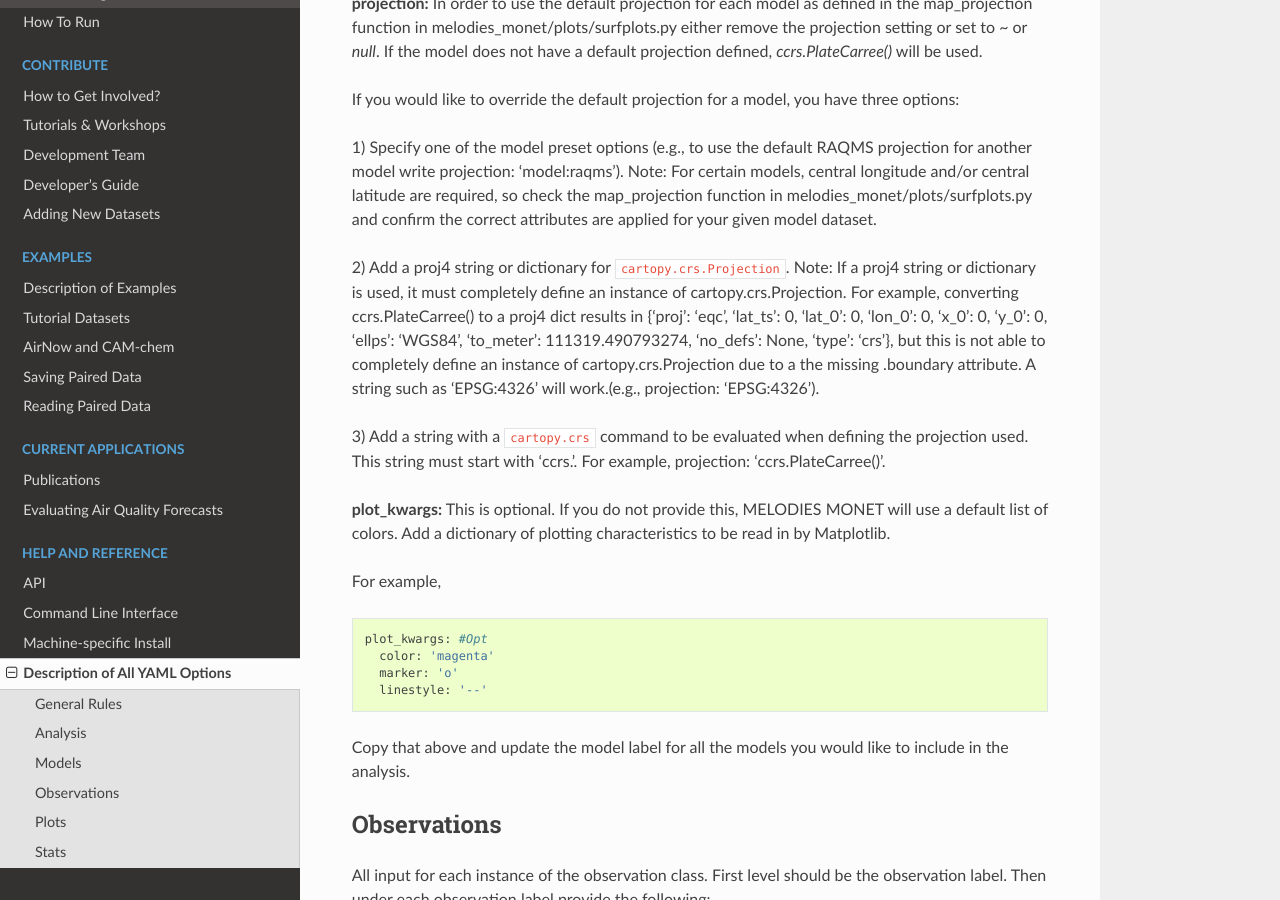
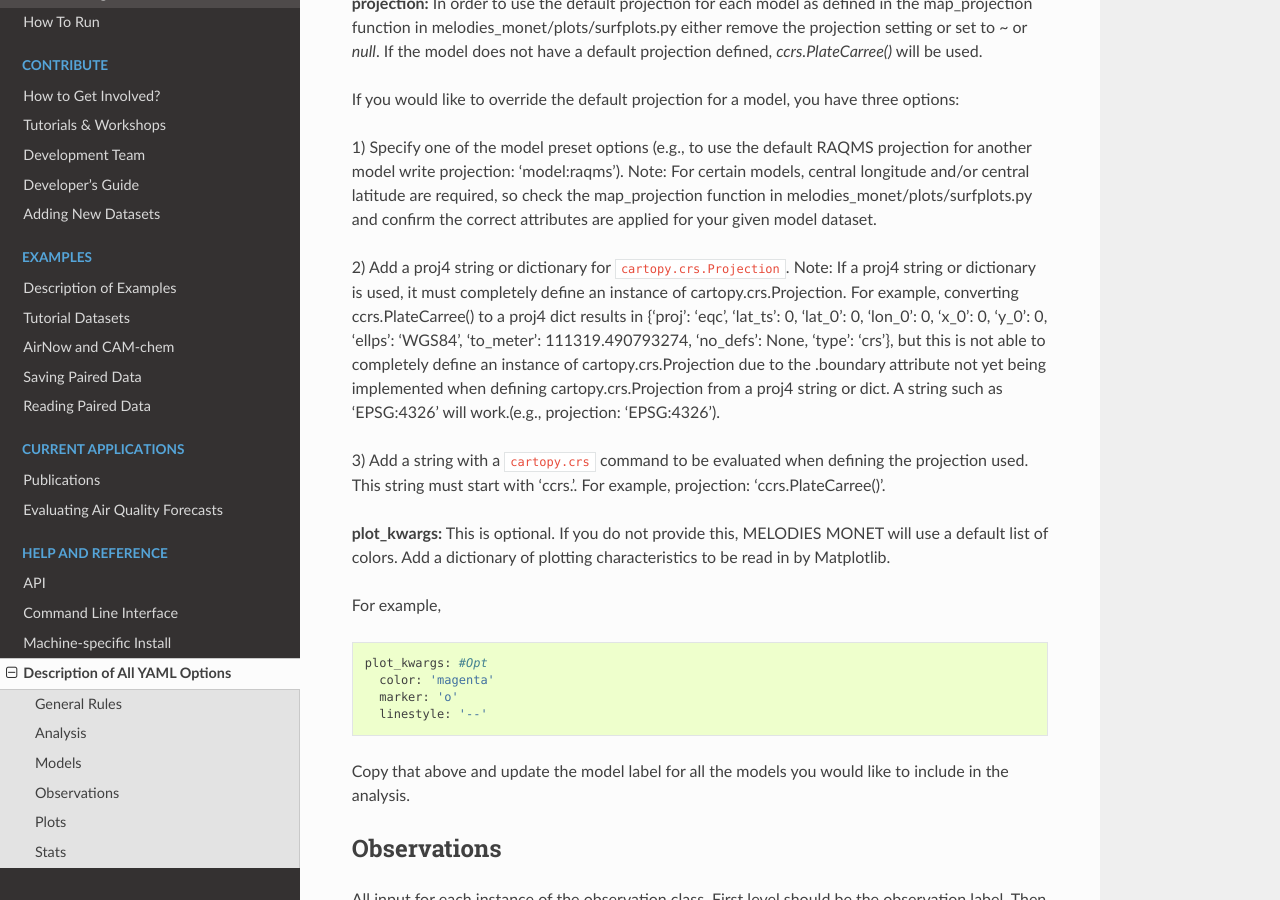
Before and after one commit to NOAA-CSL/MELODIES-MONET, a Sphinx documentation site: the page built from docs/appendix/yaml.rst, in a window 1280 px wide and 900 px high, scrolled down 3128 px. Built offline with Sphinx 7.4.7 and the Read the Docs theme 2.0.0, drawn with Linux system fonts in a browser that asks for light colours; pages that are not in the unit, such as notebooks, are missing from menus.

Commit message:
Update yaml.rst

```diff
--- a/docs/appendix/yaml.rst
+++ b/docs/appendix/yaml.rst
@@ -149,7 +149,8 @@ cartopy.crs.Projection. For example, converting ccrs.PlateCarree() to a proj4
 dict results in {'proj': 'eqc', 'lat_ts': 0, 'lat_0': 0, 'lon_0': 0, 'x_0': 0,
 'y_0': 0, 'ellps': 'WGS84', 'to_meter': 111319.490793274, 'no_defs': None,
 'type': 'crs'}, but this is not able to completely define an instance of
-cartopy.crs.Projection due to a the missing .boundary attribute.
+cartopy.crs.Projection due to the .boundary attribute not yet being implemented
+when defining cartopy.crs.Projection from a proj4 string or dict.
 A string such as 'EPSG:4326' will work.(e.g., projection: 'EPSG:4326').
 
 3) Add a string with a ``cartopy.crs`` command to be evaluated when defining the
```
